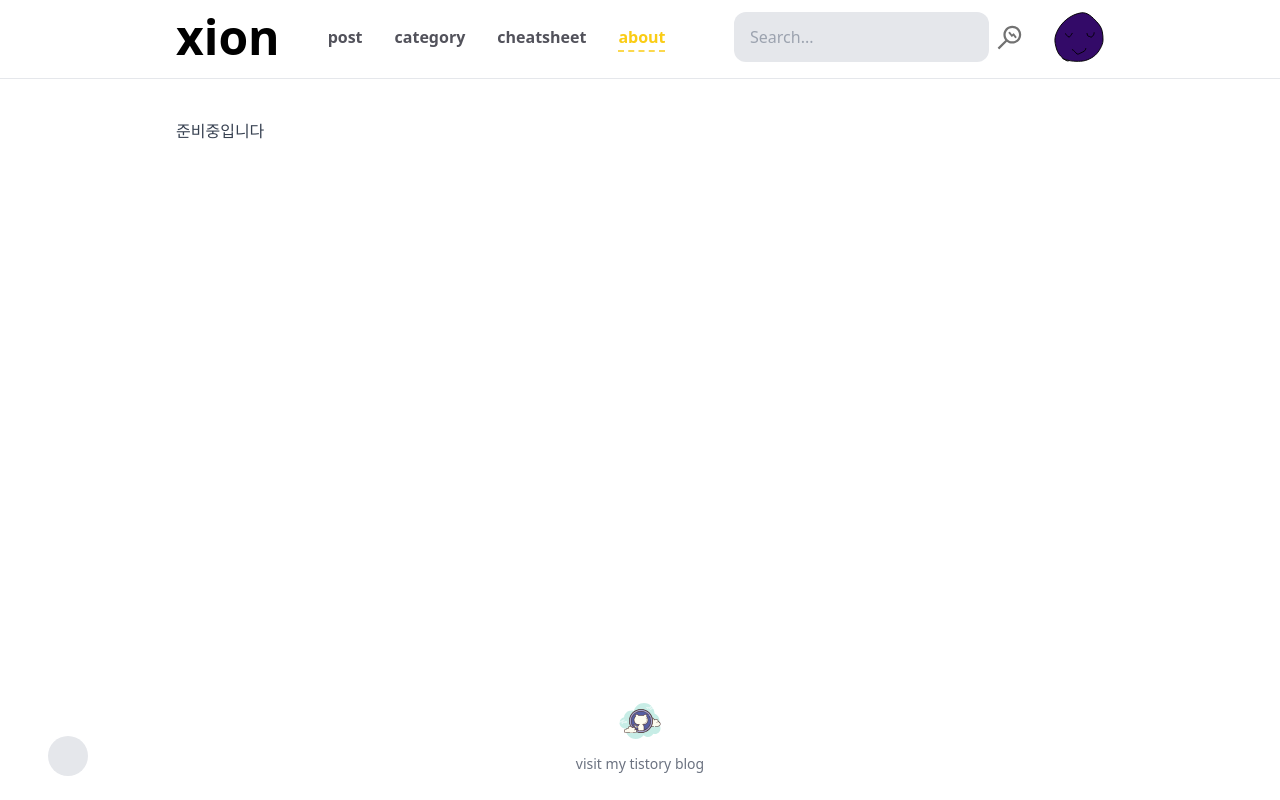
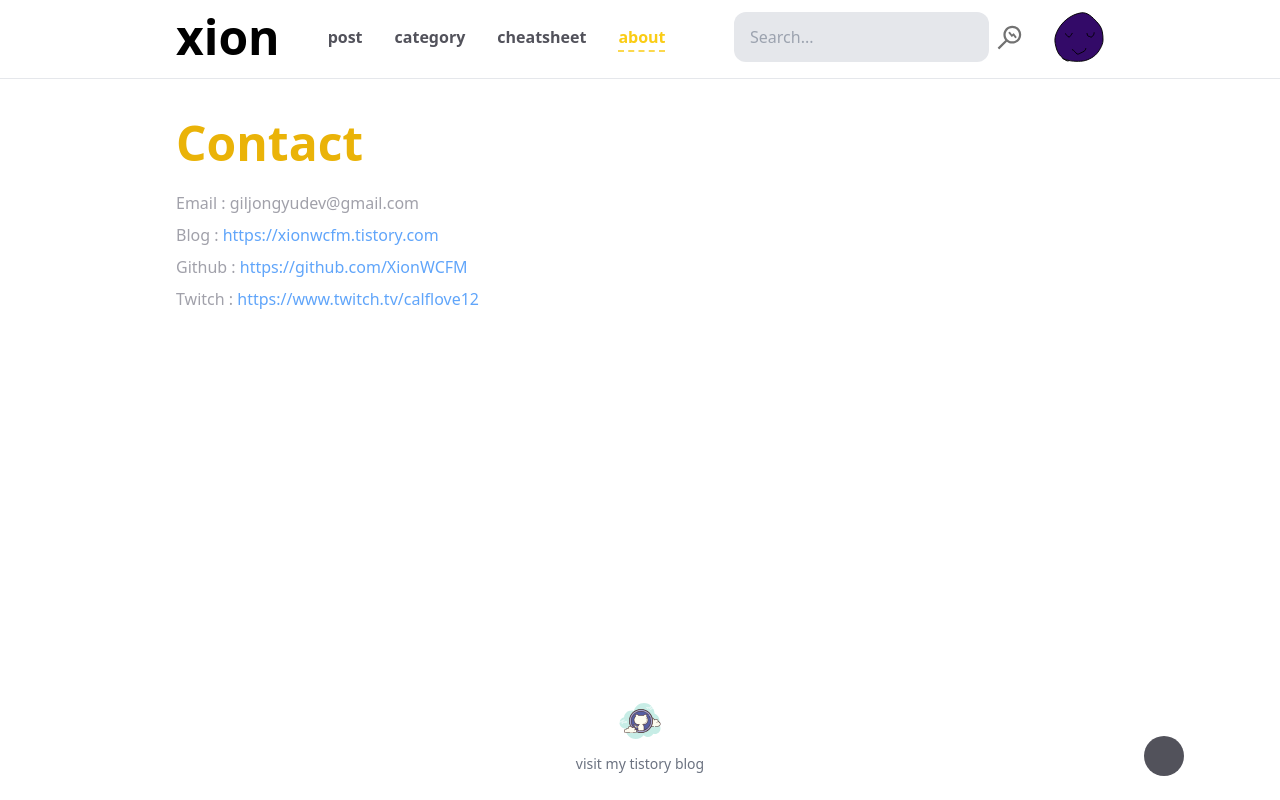
Before and after one commit to XionWCFM/devxion-blog, a Next.js app: page /about in a window 1280 px wide. Built offline with nearby package versions, Linux system fonts and the light colour scheme.

Commit message:
change css

```diff
--- a/app/about/page.tsx
+++ b/app/about/page.tsx
@@ -1,9 +1,49 @@
+import { HeadingParagraph, Paragraph } from '@/components';
 import React from 'react';
 
 interface pageProps {}
 
 const page = ({}: pageProps) => {
-  return <div>준비중입니다</div>;
+  return (
+    <main>
+      <HeadingParagraph>Contact</HeadingParagraph>
+      <div className=" flex flex-col gap-2 mt-6">
+        <Paragraph className=" dark:text-zinc-200">
+          Email : giljongyudev@gmail.com
+        </Paragraph>
+        <Paragraph className=" dark:text-zinc-200">
+          Blog :{' '}
+          <a
+            href="https://xionwcfm.tistory.com"
+            target={'_blank'}
+            className=" text-blue-400 dark:text-blue-400"
+          >
+            https://xionwcfm.tistory.com
+          </a>
+        </Paragraph>
+        <Paragraph className=" dark:text-zinc-200">
+          Github :{' '}
+          <a
+            href="https://github.com/XionWCFM"
+            target={'_blank'}
+            className=" text-blue-400 dark:text-blue-400"
+          >
+            https://github.com/XionWCFM
+          </a>{' '}
+        </Paragraph>
+        <Paragraph className=" dark:text-zinc-200">
+          Twitch :{' '}
+          <a
+            href="https://www.twitch.tv/calflove12"
+            target={'_blank'}
+            className=" text-blue-400 dark:text-blue-400"
+          >
+            https://www.twitch.tv/calflove12
+          </a>{' '}
+        </Paragraph>
+      </div>
+    </main>
+  );
 };
 
 export default page;
--- a/components/atom-components/HeadingParagraph.tsx
+++ b/components/atom-components/HeadingParagraph.tsx
@@ -1,12 +1,19 @@
+import { cn } from '@/utils';
 import React from 'react';
 
 interface HeadingParagraphProps {
   children: React.ReactNode;
+  className?: string;
 }
 
-const HeadingParagraph = ({ children }: HeadingParagraphProps) => {
+const HeadingParagraph = ({ children, className }: HeadingParagraphProps) => {
   return (
-    <h2 className=" font-extrabold text-2xl md:text-4xl lg:text-5xl mb-4 smooth text-yellow-500">
+    <h2
+      className={cn(
+        ' font-extrabold text-2xl md:text-4xl lg:text-5xl mb-4 smooth text-yellow-500',
+        className,
+      )}
+    >
       {children}
     </h2>
   );
--- a/components/helper-components/Mdx.tsx
+++ b/components/helper-components/Mdx.tsx
@@ -170,7 +170,7 @@ export default function Mdx({ code }: MdxProps) {
   const Component = useMDXComponent(code);
 
   return (
-    <div className="mdx">
+    <div className="mdx smooth">
       <Component components={components} />
     </div>
   );
--- a/components/helper-components/MoveTop.tsx
+++ b/components/helper-components/MoveTop.tsx
@@ -10,10 +10,10 @@ const MoveTop = ({}: MoveTopProps) => {
     window.scrollTo({ top: 0, behavior: 'smooth' });
   };
   return (
-    <div className=" fixed bottom-6 left-12 lg:right-24">
+    <div className=" fixed bottom-6 right-12 md:right-16 lg:right-24 transition-all hover:scale-125 duration-300">
       <button
         onClick={moveTopHandler}
-        className=" rounded-full p-5  bg-gray-200 dark:bg-gray-800"
+        className=" rounded-full p-5  bg-zinc-600 dark:bg-zinc-200"
       ></button>
     </div>
   );
--- a/components/ui-components/PostTitle.tsx
+++ b/components/ui-components/PostTitle.tsx
@@ -10,7 +10,7 @@ interface PostTitleProps {
 
 const PostTitle = ({ title, description, tags, date }: PostTitleProps) => {
   return (
-    <div className=" flex justify-center items-center flex-col mb-24 cursor-pointer">
+    <div className=" flex justify-center items-center flex-col mb-24 cursor-pointer smooth">
       <h1 className=" font-extrabold text-2xl md:text-4xl lg:text-6xl mb-4 cursor-pointer">
         {title}
       </h1>
```
